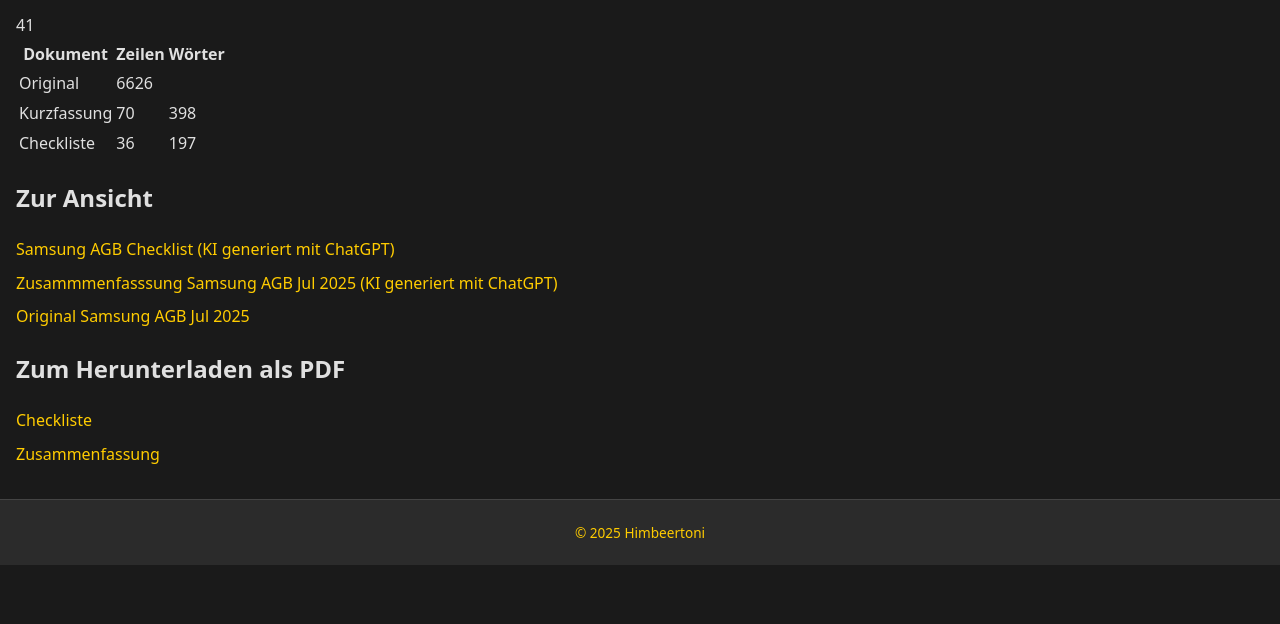
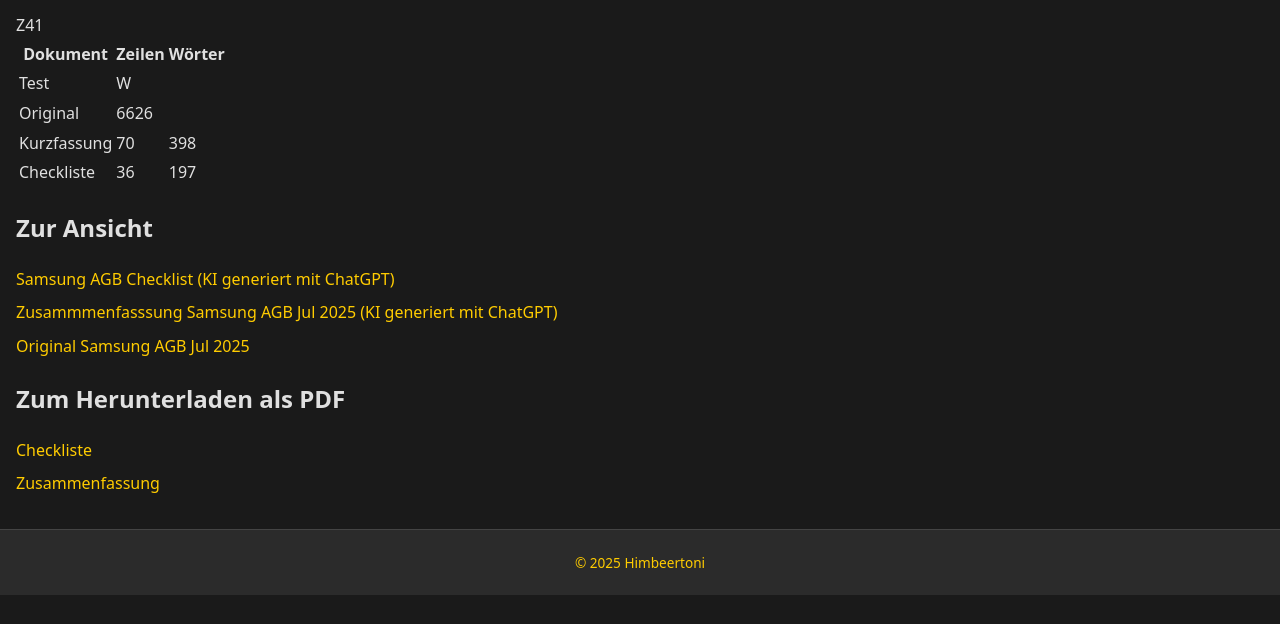
Before and after one commit to himbeer-toni/docs, a plain HTML site: page index.html in a window 1280 px wide. Shown: the part 176-800 px from the top of the page. Drawn offline with Linux system fonts and the light colour scheme; a web font is replaced by a local one.

Commit message:
index.html:

```diff
--- a/index.html
+++ b/index.html
@@ -23,6 +23,9 @@
 		<table>
 			<tr>
 				<th>Dokument</th><th>Zeilen</th><th>Wörter</th>
+			</tr>
+			<tr>
+				<td>Test</td><td<>Z</td><td>W</td>
 			</tr>
 			<tr>
 				<td>Original</td><td<>41</td><td>6626</td>
```
